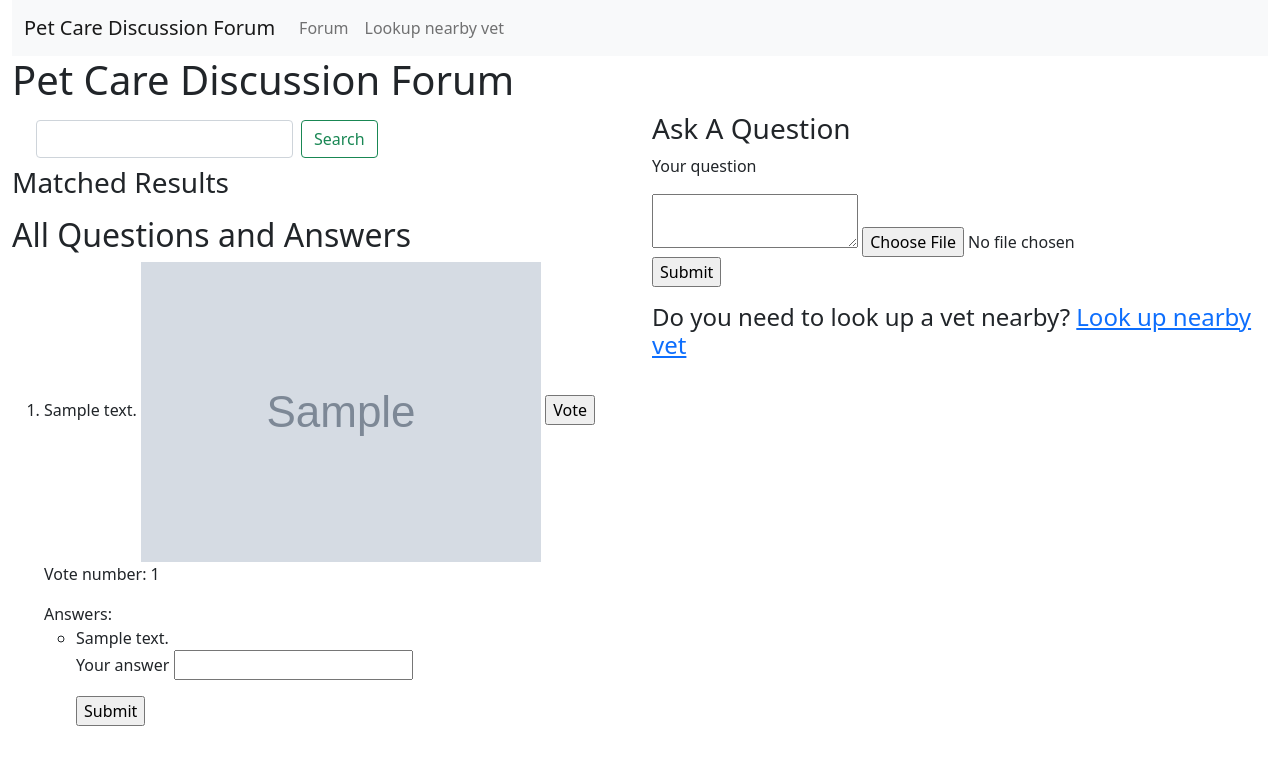
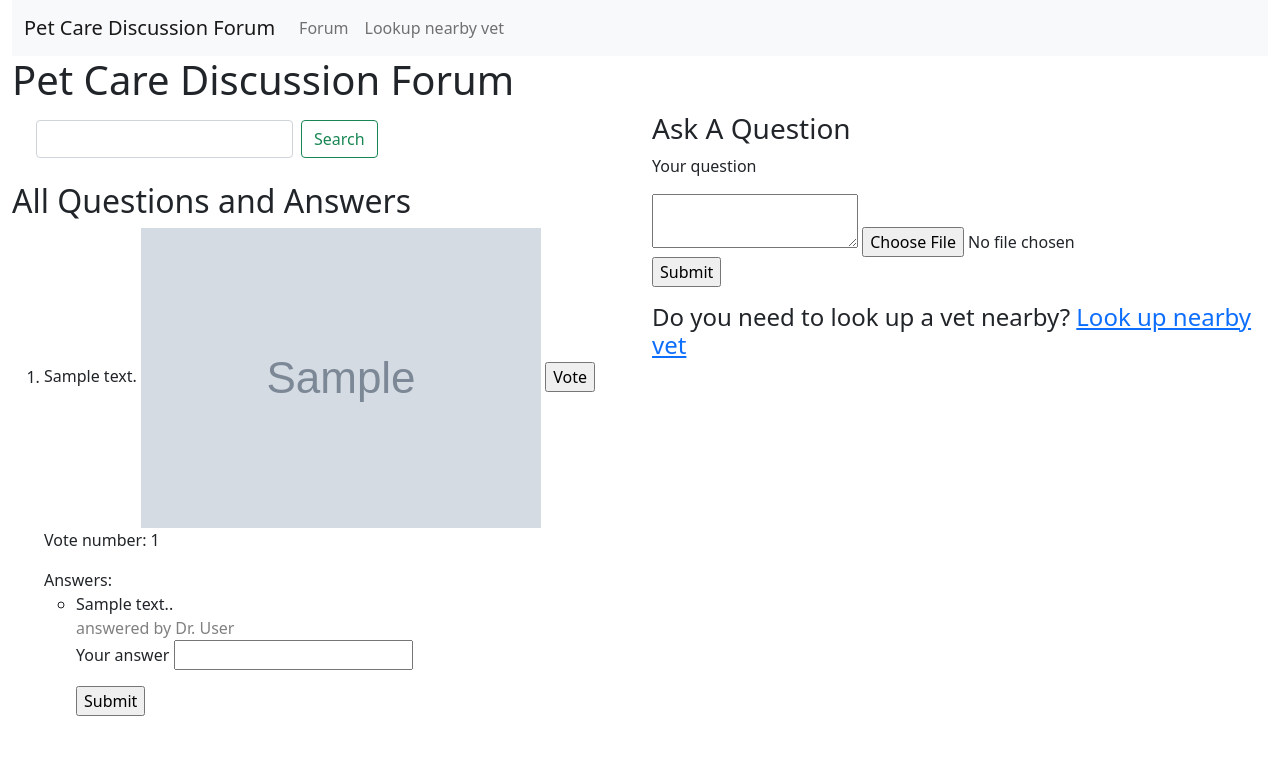
Before and after one commit to vyvanhuynh/petCare-vetShare, a Flask app: page /forum in a window 1280 px wide. Shown: the top 765 px of the page. Run offline with Flask 2, Linux system fonts and the light colour scheme; the visitor is signed in with stand-in values (Sample User, id 1); tables that the repository leaves empty hold one stand-in row (values such as "Sample post"); grey boxes marked "Sample" are stand-in pictures.

Commit message:
displayed the name of vet who answers on forum site

```diff
--- a/static/css/styles.css
+++ b/static/css/styles.css
@@ -1 +1,5 @@
 .top-buffer { margin-top:20px; }
+
+.answer-info {
+    color: gray;
+ }
--- a/templates/forum.html
+++ b/templates/forum.html
@@ -29,7 +29,7 @@
         </nav>
 
         <!-- Display only matched Question and Answer contents according to search result-->
-        <h3>Matched Results</h3>
+        <!-- <h3>Matched Results</h3> -->
         <ol>
         {% for matched_question in matched_questions|sort(attribute='vote_count', reverse = True) %}
             <li>
@@ -42,7 +42,11 @@
                 Answers:
                 <ul>
                     {% for answer in matched_question.answers %}
-                        <li>{{ answer.answer_body }}</li>
+                        <li>{{ answer.answer_body }}.
+                            <div class="answer-info">
+                                answered by Dr. {{ answer.vet.last_name }}
+                            </div>
+                        </li>
                     {% endfor %}
                         <p>
                             Your answer <input type="text" name="new_answer">
@@ -75,7 +79,11 @@
                         Answers:
                         <ul>
                             {% for answer in question.answers %}
-                                <li>{{ answer.answer_body }}</li>
+                                <li>{{ answer.answer_body }}.
+                                    <div class="answer-info">
+                                        answered by Dr. {{ answer.vet.last_name }}
+                                    </div>
+                                </li>
                             {% endfor %}
                                 <p>
                                     Your answer <input type="text" name="new_answer" id="new-answer">
```
